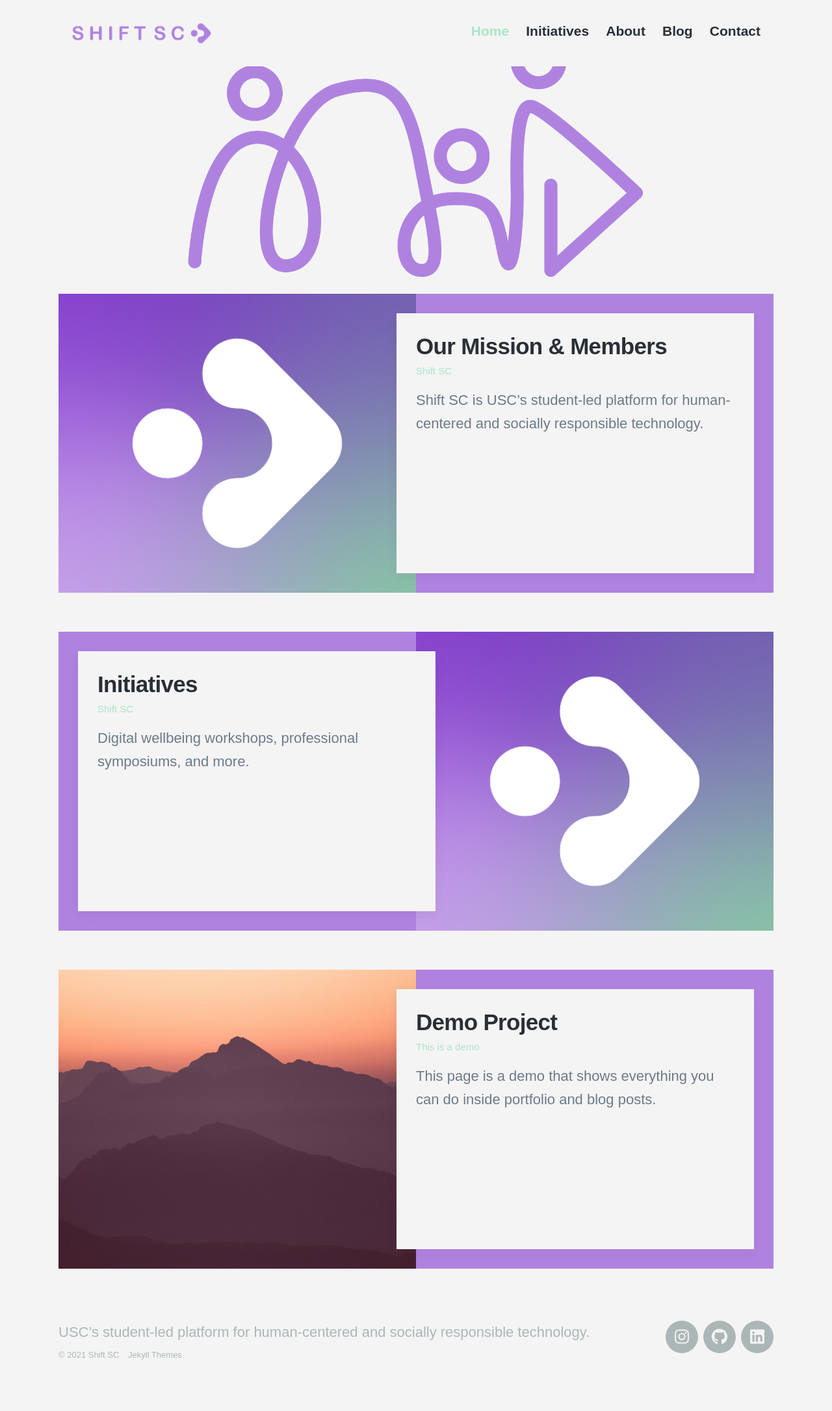
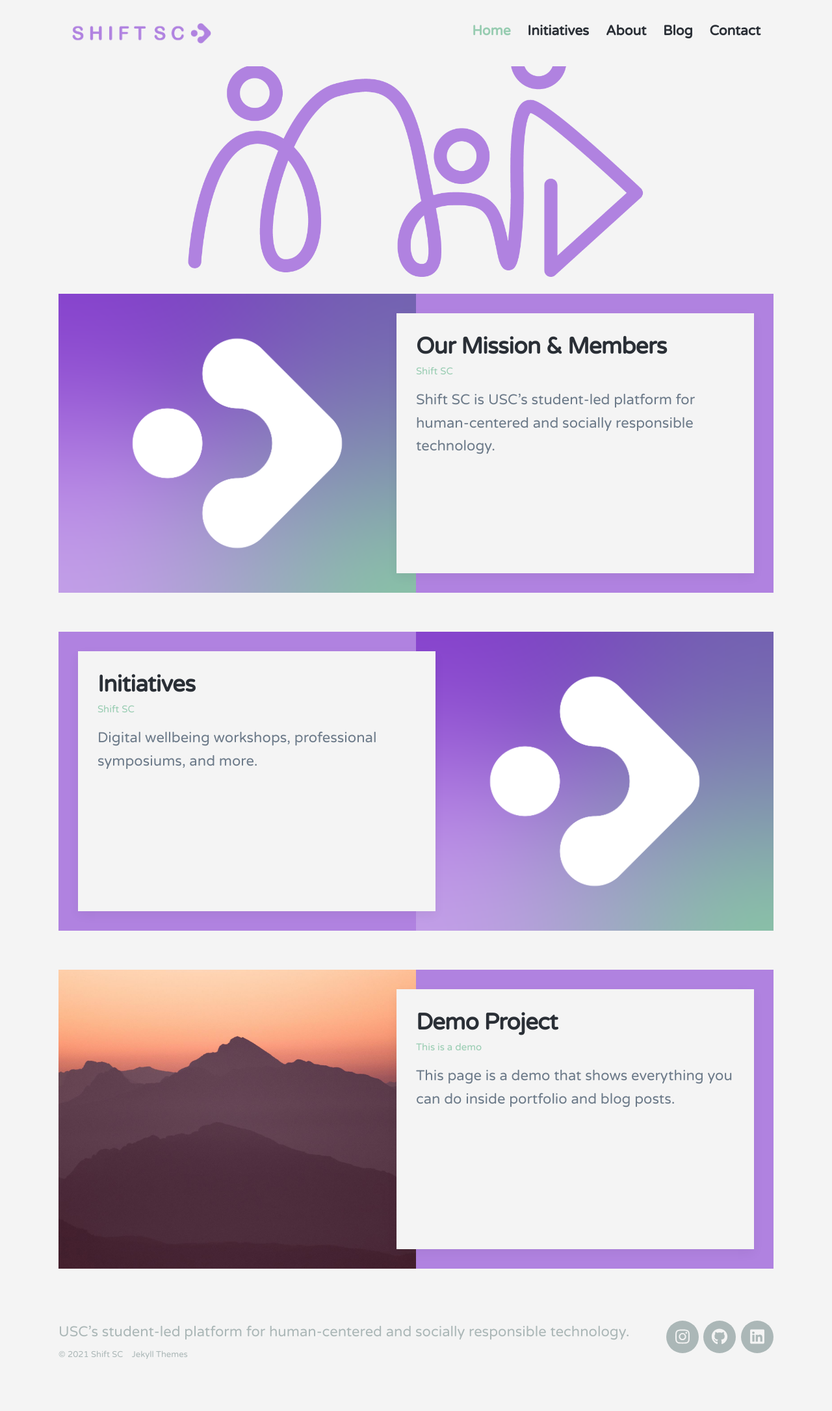
Before and after one commit to shiftsc/shiftsc.github.io, a Jekyll site: the page built from index.html, in a window 1280 px wide. Shown: the whole page at 65% size. Built offline with Jekyll 4.4.1, drawn with Linux system fonts in a browser that asks for light colours; nearby versions of some CDN libraries; some web fonts are replaced.

Commit message:
font and color update

```diff
--- a/_data/settings.yml
+++ b/_data/settings.yml
@@ -68,16 +68,18 @@
   text_dark_color: '#2A2F36'
   text_medium_color: '#6C7A89'
   text_light_color: '#ABB7B7'
-  accent_color: '#AAE5C8'
+  accent_color: '#97CCB1'
   border_color: '#dddddd'
   hero_background_color: '#F4F4F4' #originally 132930
   hero_text_color: '#AAE5C8'
   error_color: '#D64541'
 
 font_settings:
-  font_embed: '<link href="https://fonts.googleapis.com/css?family=Muli:300,400,600,700" rel="stylesheet">' #don't have arial rounded mt bold
-  title_font: '"Muli", sans-serif'
-  body_font: '"Muli", sans-serif'
+  font_embed: '<link rel="preconnect" href="https://fonts.googleapis.com">
+              <link rel="preconnect" href="https://fonts.gstatic.com" crossorigin>
+              <link href="https://fonts.googleapis.com/css2?family=Varela+Round&display=swap" rel="stylesheet">'
+  title_font: '"Varela Round", sans-serif'
+  body_font: '"Varela Round", sans-serif'
   regular_weight: 400
   bold_weight: 600
   site_title:
```
